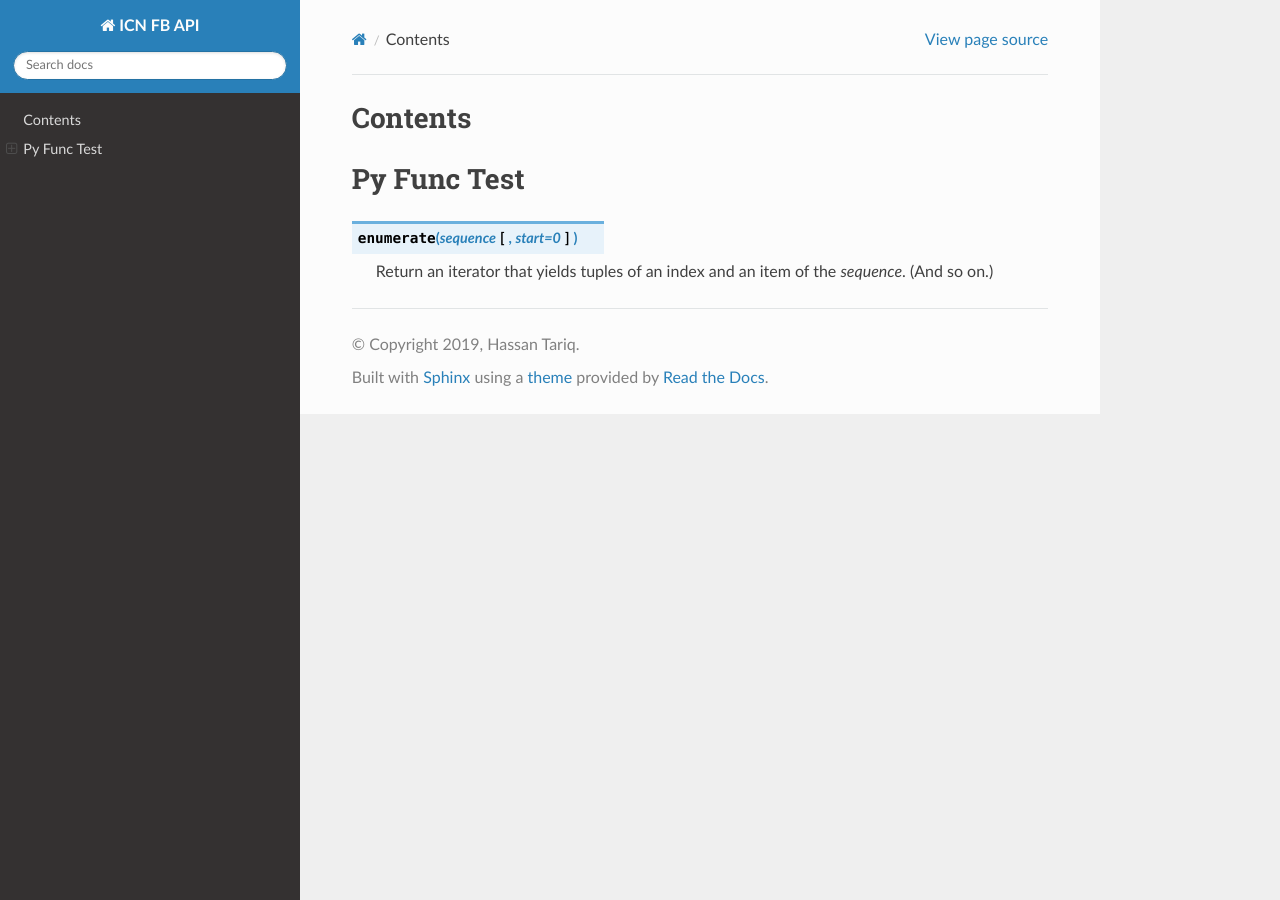
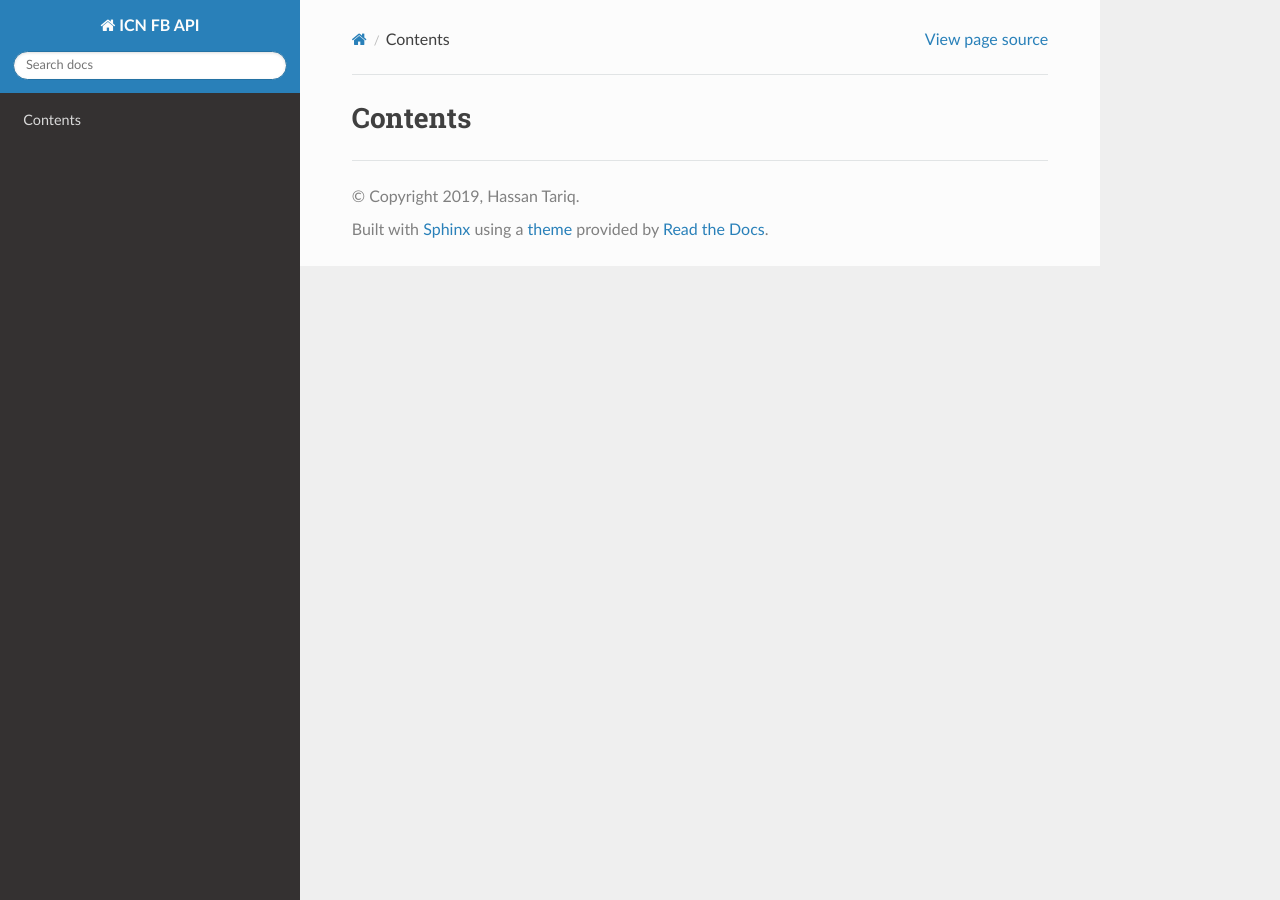
Before and after one commit to hassan-pixako/fb-api-docs, a Sphinx documentation site: the page built from source/contents.rst, in a window 1280 px wide. Built offline with Sphinx 7.4.7 and the Read the Docs theme 2.0.0, drawn with Linux system fonts in a browser that asks for light colours.

Commit message:
Remove test code from contents.rst

```diff
--- a/source/contents.rst
+++ b/source/contents.rst
@@ -2,11 +2,3 @@ Contents
 ======================================
 
 .. toctree::
-
-Py Func Test
-=============
-
-.. py:function:: enumerate(sequence[, start=0])
-
-   Return an iterator that yields tuples of an index and an item of the
-   *sequence*. (And so on.)
```
